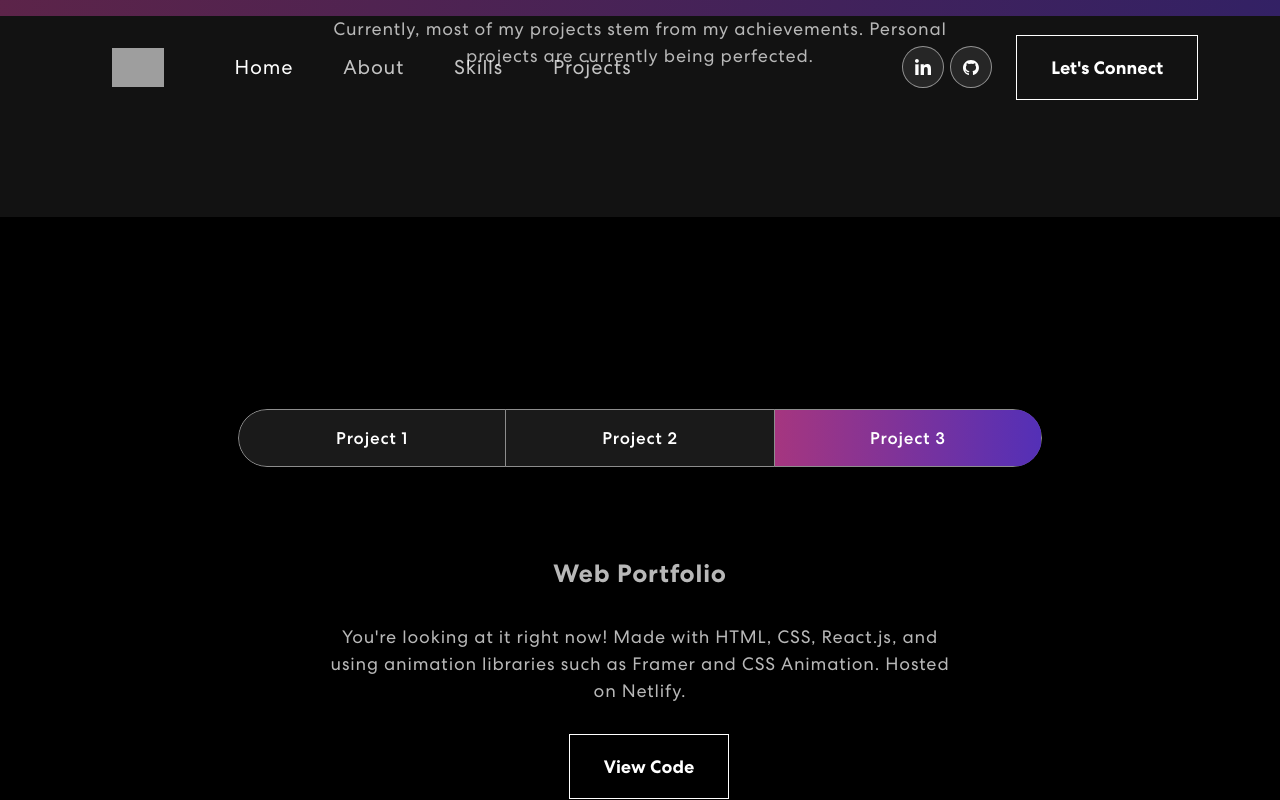
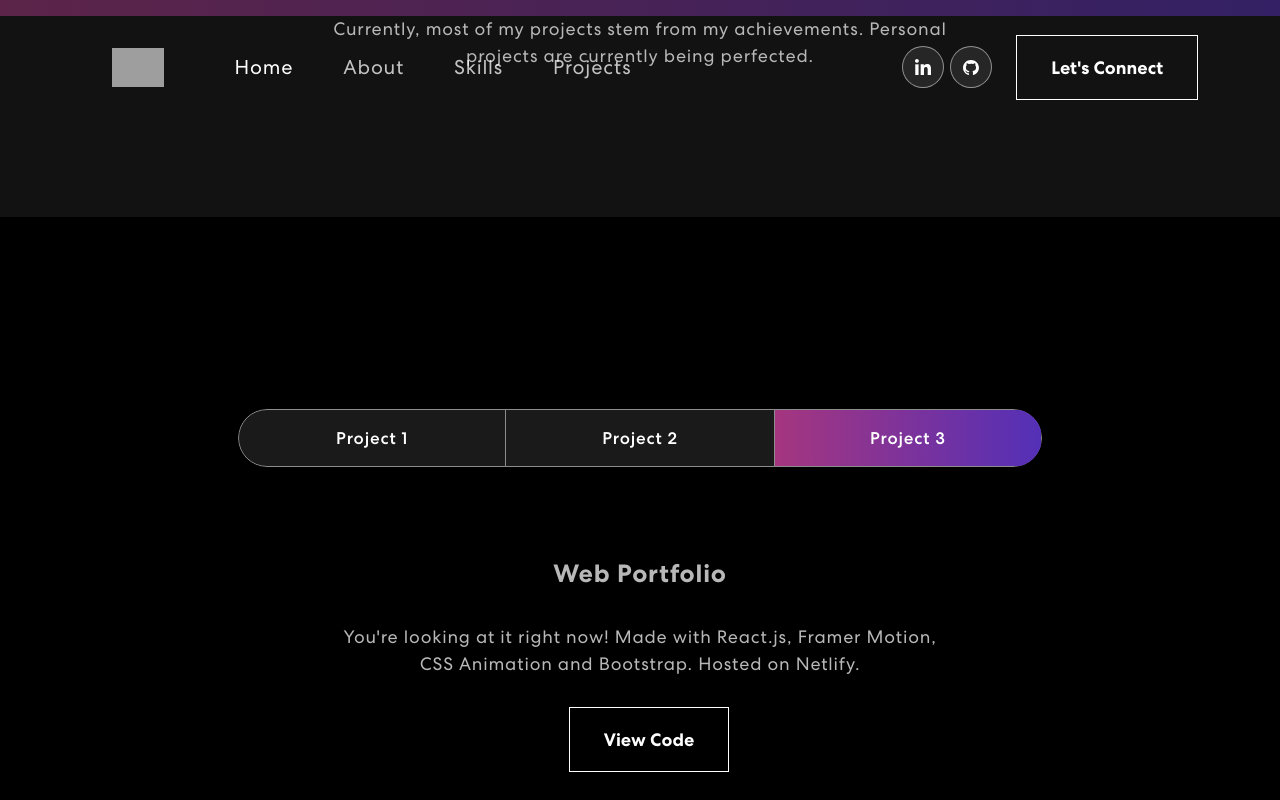
Before and after one commit to qiaodotzip/myPortfolio, a React (Create React App) app: page / in a window 1280 px wide. Both pictures are taken after a click on the tab "Project 3". Shown: the part 2925-3725 px from the top of the page. Built offline with nearby package versions, Linux system fonts and the light colour scheme; grey boxes are pictures that could not be loaded.

Commit message:
Netlify 2

```diff
--- a/src/components/Contact.js
+++ b/src/components/Contact.js
@@ -24,6 +24,7 @@ export const Contact = () => {
   };
 
   const handleSubmit = (e) => {
+    e.preventDefault();
     setButtonText("Sending...");
   };
 
@@ -41,7 +42,7 @@ export const Contact = () => {
                 transition={{ duration: 1 }}
                 >
                 <h2>Get In Touch</h2>
-                <form method="POST" onSubmit={handleSubmit} name="contactForm" netlify>
+                <form method="POST" data-netlify="true" name="contactForm" onSubmit={handleSubmit}>
                 <input type="hidden" name="form-name" value="contactForm" />
                 <input type="hidden" name="bot-field" />
                   <Row>
--- a/src/components/Projects.js
+++ b/src/components/Projects.js
@@ -156,7 +156,7 @@ export const Projects = () => {
                         <p style={{ marginTop: '20px', fontWeight: 700, fontSize: '25px' }}>
                             Web Portfolio
                         </p>
-                        <p>You're looking at it right now! Made with HTML, CSS, React.js, and using animation libraries such as Framer and CSS Animation. Hosted on Netlify.
+                        <p>You're looking at it right now! Made with React.js, Framer Motion, CSS Animation and Bootstrap. Hosted on Netlify.
                         </p>
                         <p>
                         <button><a href="https://github.com/qiaodotzip/myPortfolio"><span>View Code</span></a></button>
```
